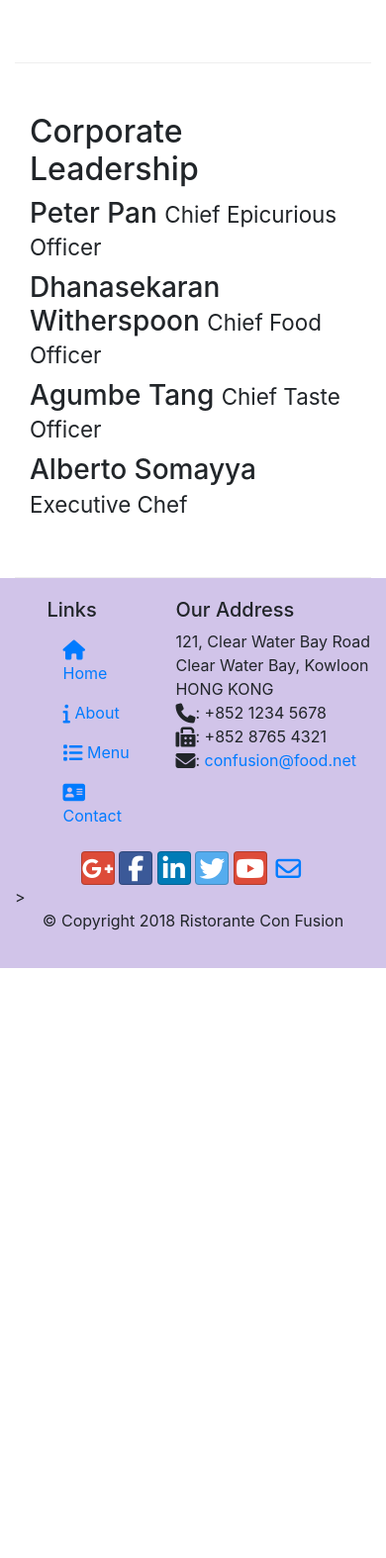
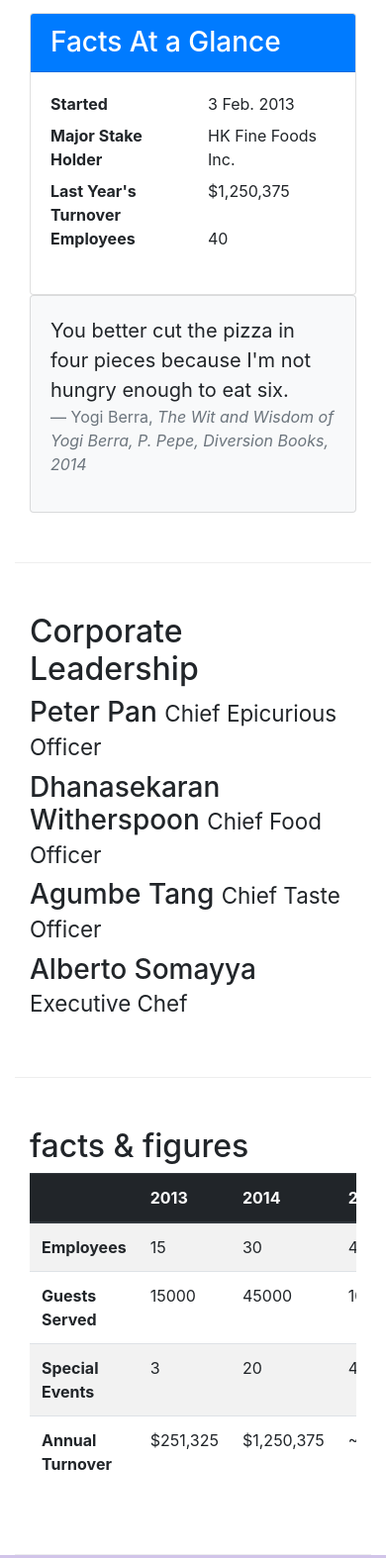
Before and after one commit to jh-can/coursera_courses, a plain HTML site: page aboutus.html in a window 390 px wide. Shown: the part 973-2547 px from the top of the page at 99% size. Before the commit the page ends 1951 px from the top, so only its background shows below. Drawn offline with nearby package versions, Linux system fonts and the light colour scheme.

Commit message:
tercer commit

```diff
--- a/aboutus.html
+++ b/aboutus.html
@@ -62,6 +62,35 @@
                 <p>Started in 2010, Ristorante con Fusion quickly established itself as a culinary icon par excellence in Hong Kong. With its unique brand of world fusion cuisine that can be found nowhere else, it enjoys patronage from the A-list clientele in Hong Kong.  Featuring four of the best three-star Michelin chefs in the world, you never know what will arrive on your plate the next time you visit us.</p>
                 <p>The restaurant traces its humble beginnings to <em>The Frying Pan</em>, a successful chain started by our CEO, Mr. Peter Pan, that featured for the first time the world's best cuisines in a pan.</p>
             </div>
+            <div class="col-12 col-sm-6">
+                <div class="card">
+                    <h3 class="card-header bg-primary text-white">Facts At a Glance</h3>
+                    <div class="card-body">
+                        <dl class="row">
+                            <dt class="col-6">Started</dt>
+                            <dd class="col-6">3 Feb. 2013</dd>
+                            <dt class="col-6">Major Stake Holder</dt>
+                            <dd class="col-6">HK Fine Foods Inc.</dd>
+                            <dt class="col-6">Last Year's Turnover</dt>
+                            <dd class="col-6">$1,250,375</dd>
+                            <dt class="col-6">Employees</dt>
+                            <dd class="col-6">40</dd>
+                        </dl>
+                    </div>
+                </div>
+            </div>
+            <div class="col-12">
+                <div class="card card-body bg-light">
+                    <blockquote class="blockquote">
+                        <p class="mb-0">You better cut the pizza in four pieces because
+                            I'm not hungry enough to eat six.</p>
+                        <footer class="blockquote-footer">Yogi Berra,
+                            <cite title="Source Title">The Wit and Wisdom of Yogi Berra,
+                            P. Pepe, Diversion Books, 2014</cite>
+                        </footer>
+                    </blockquote>
+                </div>
+            </div>
         </div>
         <div class="row row-content align-items-center">
             <div class="col-12">
@@ -75,6 +104,51 @@
                 <h3>Alberto Somayya <small>Executive Chef</small></h3>
                 <p class="d-none d-sm-block">Award winning three-star Michelin chef with wide International experience having worked closely with whos-who in the culinary world, he specializes in creating mouthwatering Indo-Italian fusion experiences. He says, <em>Put together the cuisines from the two craziest cultures, and you get a winning hit! Amma Mia!</em></p>
             </div>
+       </div>
+       <!--table-->
+       <div class="row row-content">
+           <div class="col-12 col-sm-9">
+               <h2>facts &amp; figures</h2>
+               <div class="table-responsive">
+                <table class="table table-striped">
+                    <thead class="thead-dark">
+                        <tr>
+                            <th>&nbsp;</th>
+                            <th>2013</th>
+                            <th>2014</th>
+                            <th>2015</th>
+                        </tr>
+                    </thead>
+                    <tbody>
+                        <tr>
+                            <th>Employees</th>
+                            <td>15</td>
+                            <td>30</td>
+                            <td>40</td>
+                        </tr>
+                        <tr>
+                            <th>Guests Served</th>
+                            <td>15000</td>
+                            <td>45000</td>
+                            <td>100,000</td>
+                        </tr>
+                        <tr>
+                            <th>Special Events</th>
+                            <td>3</td>
+                            <td>20</td>
+                            <td>45</td>
+                        </tr>
+                        <tr>
+                            <th>Annual Turnover</th>
+                            <td>$251,325</td>
+                            <td>$1,250,375</td>
+                            <td>~$3,000,000</td>
+                        </tr>
+                    </tbody>
+                </table>
+            </div>
+           </div>
+           <div class="col-12"col-sm-3></div>
        </div>
     </div>
     <footer class="footer">
```
Also changed, not shown: index.html (+30 -27 lines), img/alberto.png (added), img/buffet.png (added), img/logo.png (added), img/uthappizza.png (added), 1 other file.
